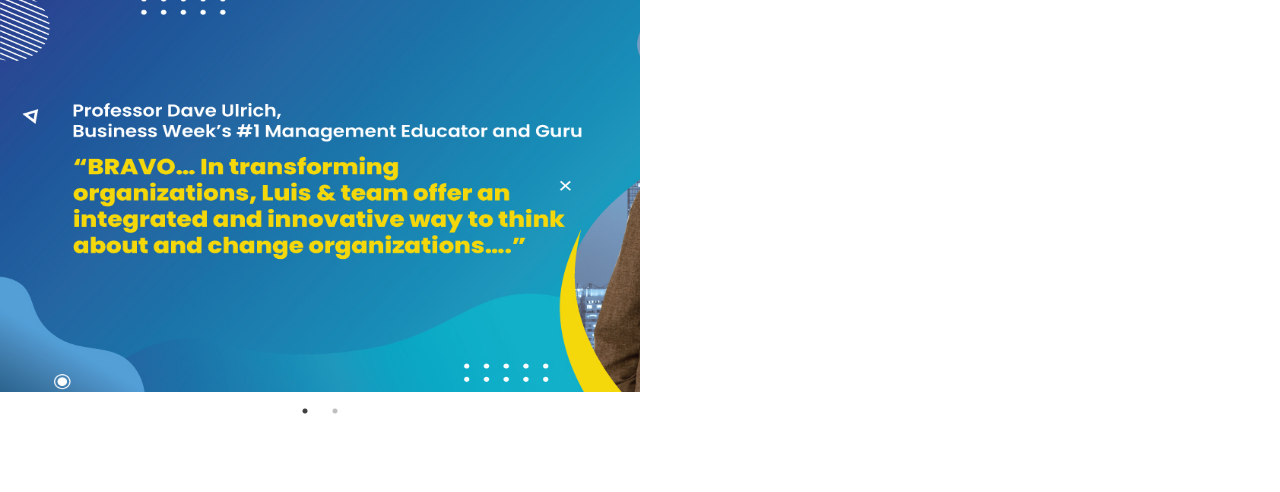
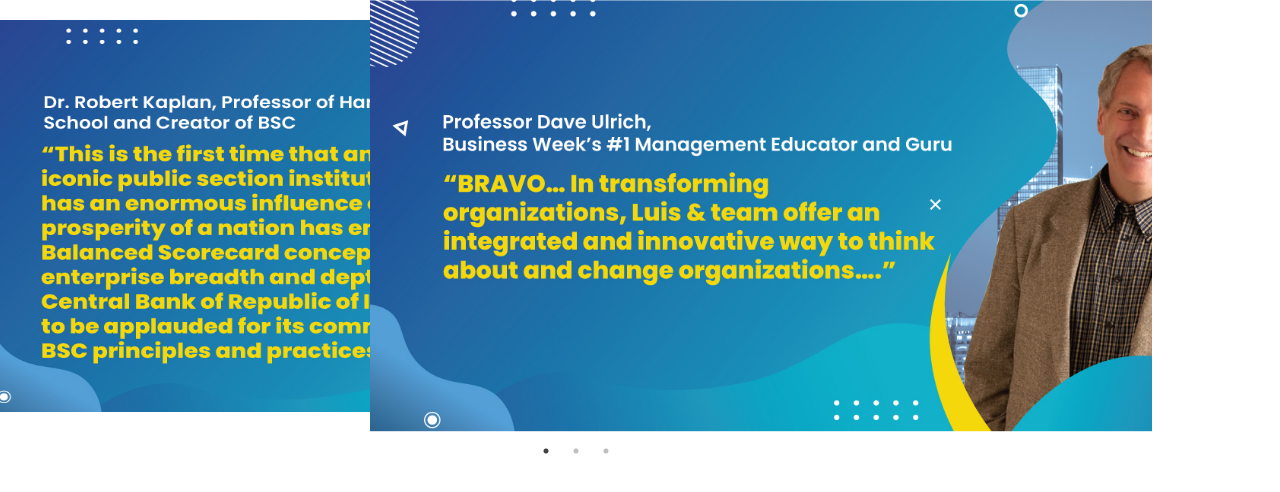
Before and after one commit to rifkysetiadji/nextjs-performance, a Next.js app: page / in a window 1280 px wide. Shown: the top 492 px of the page. Built offline with nearby package versions, Linux system fonts and the light colour scheme.

Commit message:
add carousel

```diff
--- a/pages/index.js
+++ b/pages/index.js
@@ -2,17 +2,21 @@ import Slider from "react-slick";
 import Image from 'next/image'
 export default function Home() {
   const settings = {
+    className: "banner-carousel",
+        centerMode: true,
     dots: true,
     infinite: true,
     speed: 500,
+    centerPadding:"370px",
     slidesToShow: 1,
     slidesToScroll: 1
   };
   return (
-    <div style={{width:'50%'}}>
+    <div style={{width:'90%'}}>
        <Slider {...settings}>
        <Image width={958} height={392} src="/wts1.jpg" alt="img" layout="fixed"  />
        <Image width={958} height={392} src="/wts2.jpg" alt="img" layout="fixed"  />
+       <Image width={958} height={392} src="/wts3.jpg" alt="img" layout="fixed"  />
        </Slider>
 
        {/* <div style={{width:640,height:292,position:'relative'}}> */}
--- a/styles/globals.css
+++ b/styles/globals.css
@@ -14,3 +14,31 @@ a {
 * {
   box-sizing: border-box;
 }
+.slick-active {
+  padding: 20px 0;
+}
+
+.slick-center {
+  transform: scale(1,1.1) ;
+  z-index: 300;
+  position: relative;
+}
+
+.slick-slide:not(.slick-active) {
+  margin: 20px 0;
+
+}
+
+.child {
+  width:100%;
+}
+.slide:not(.slick-active) {
+  cursor: pointer;
+}
+
+.slick-slider:hover .slick-arrow{
+  display: flex!important;
+}
+.slick-arrow{
+  display: none!important;
+}
```
